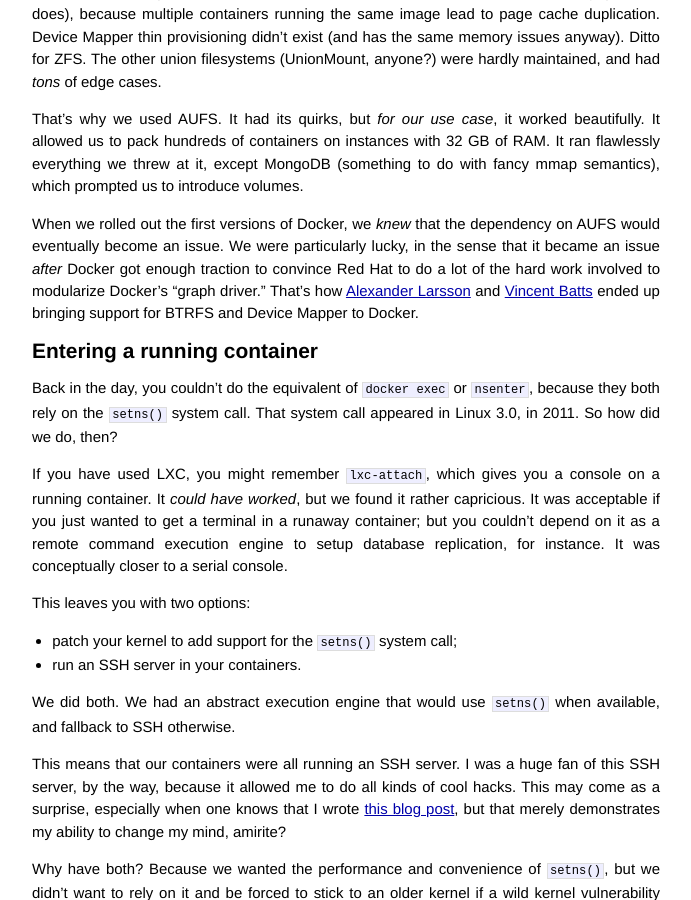
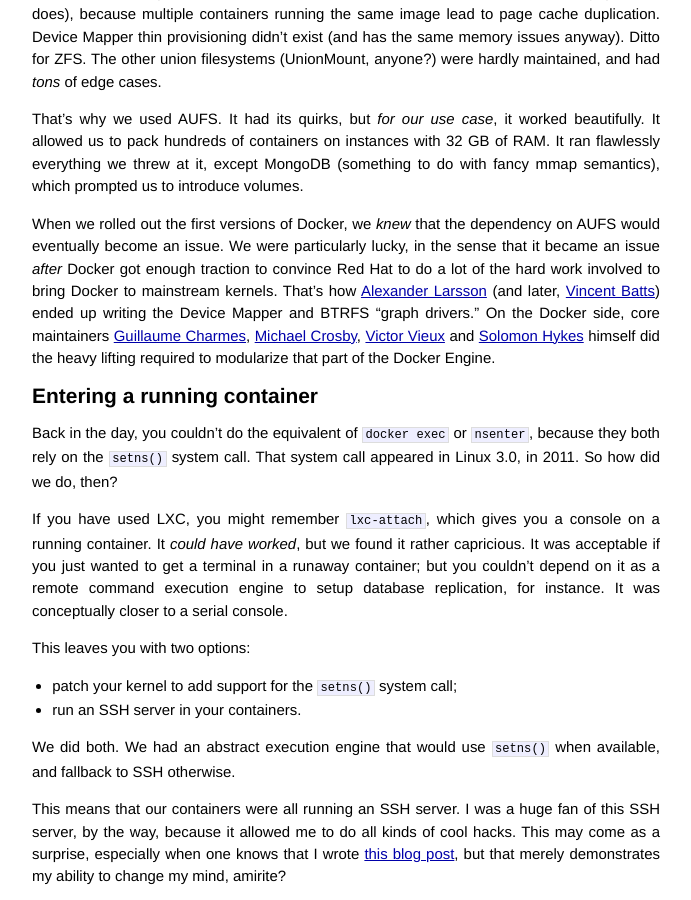
Before and after one commit to jpetazzo/jpetazzo.github.io, a Jekyll site: the page built from _posts/2017-02-24-from-dotcloud-to-docker.markdown, in a window 1280 px wide and 900 px high, scrolled down 3268 px. Shown: the whole window, without its empty margins (294-985 px from the left). Built offline with Jekyll 4.4.1, drawn with Linux system fonts in a browser that asks for light colours; comment, search, counter and statistics services are not loaded.

Commit message:
Clarify 0.7 release task force :)

```diff
--- a/_posts/2017-02-24-from-dotcloud-to-docker.markdown
+++ b/_posts/2017-02-24-from-dotcloud-to-docker.markdown
@@ -180,10 +180,16 @@
 dependency on AUFS would eventually become an issue. We were
 particularly lucky, in the sense that it became an issue *after*
 Docker got enough traction to convince Red Hat to do a lot of the
-hard work involved to modularize Docker's "graph driver."
+hard work involved to bring Docker to mainstream kernels.
 That's how [Alexander Larsson](https://github.com/alexlarsson)
-and [Vincent Batts](https://github.com/vbatts) ended up bringing
-support for BTRFS and Device Mapper to Docker.
+(and later, [Vincent Batts](https://github.com/vbatts)) ended up
+writing the Device Mapper and BTRFS "graph drivers." On the
+Docker side, core maintainers [Guillaume Charmes](
+https://twitter.com/charme_g),
+[Michael Crosby](https://twitter.com/crosbymichael), [Victor Vieux](
+https://twitter.com/crosbymichael) and [Solomon Hykes](
+https://twitter.com/solomonstre) himself did the heavy lifting
+required to modularize that part of the Docker Engine.
 
 
 ### Entering a running container
```
